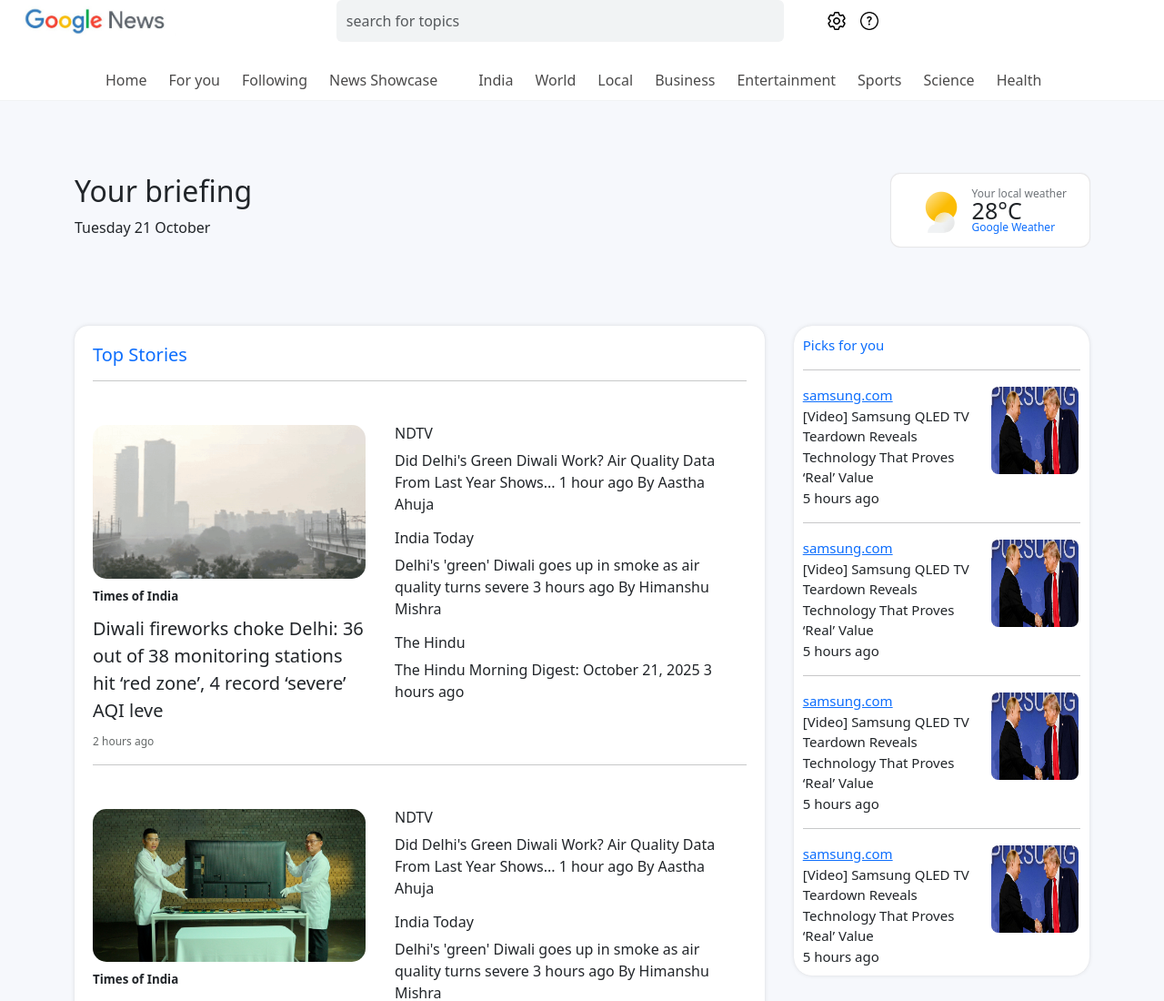
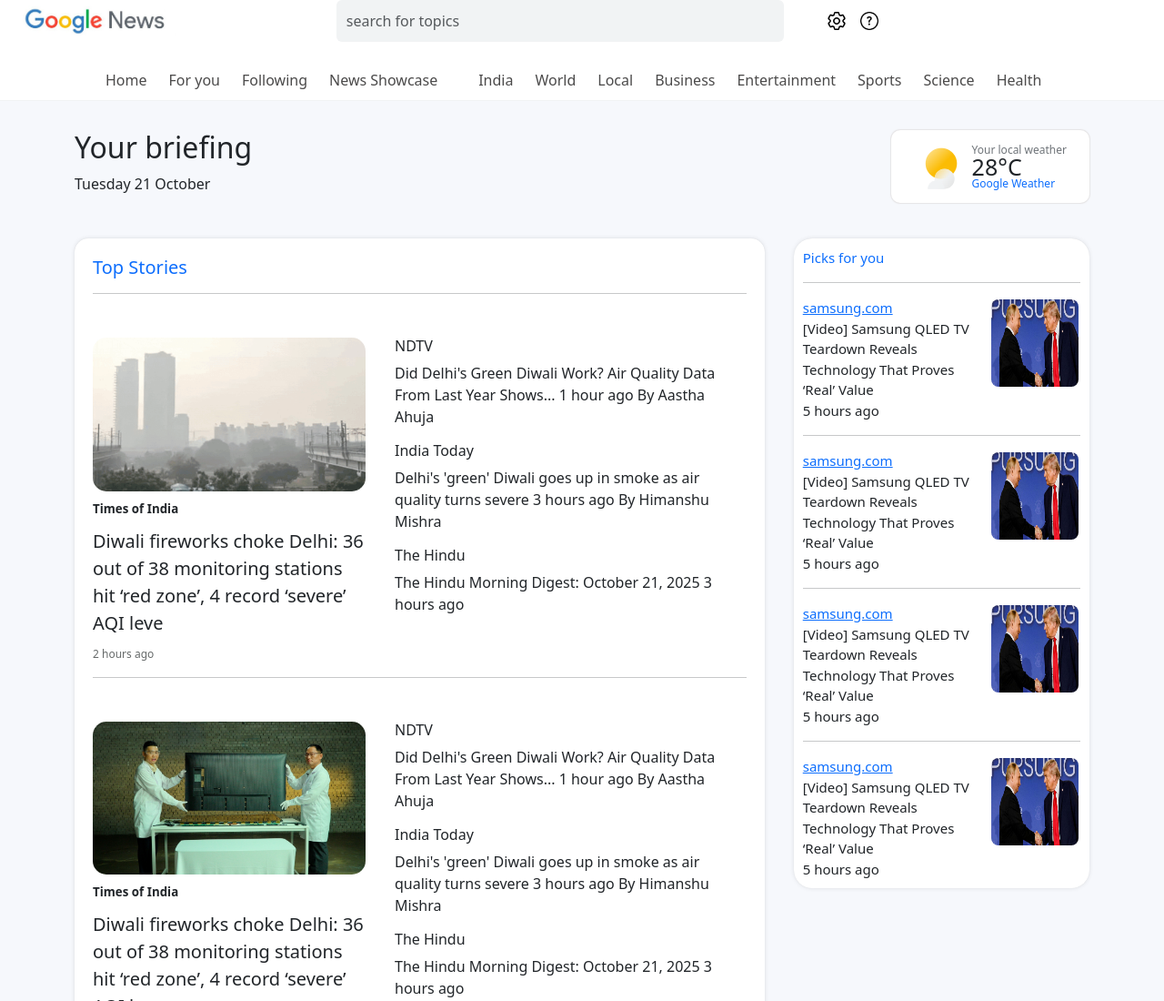
Before and after one commit to NishaProjectx/Google-News-Mimic, a plain HTML site: page home.html in a window 1280 px wide. Shown: the top 1100 px of the page at 91% size. Drawn offline with nearby package versions, Linux system fonts and the light colour scheme.

Commit message:
for home

```diff
--- a/css/home.css
+++ b/css/home.css
@@ -10,7 +10,7 @@
     background-color: white;
 }
 .home{
-    margin-top: 5rem;
+    margin-top: 2rem;
 }
 .title-date h2{
     font-weight: 450;
@@ -103,7 +103,7 @@
     justify-content: space-between;
     gap: 2rem;
     align-items: flex-start;
-    margin-top: 5rem;
+    margin-top:2rem;
 }
 
 .picks-title-list{
--- a/home.html
+++ b/home.html
@@ -37,7 +37,7 @@
                 <div class="row">
                     <div class="nav-item d-flex justify-content-center">
                         <div class="d-flex nav-items-title justify-content-center">
-                            <a href="#">Home</a>
+                            <a href="home.html">Home</a>
                             <a href="#">For you</a>
                             <a href="#">Following</a>
                             <a href="#">News Showcase</a>
```
Also changed, not shown: index.html (+1 -1 lines).
